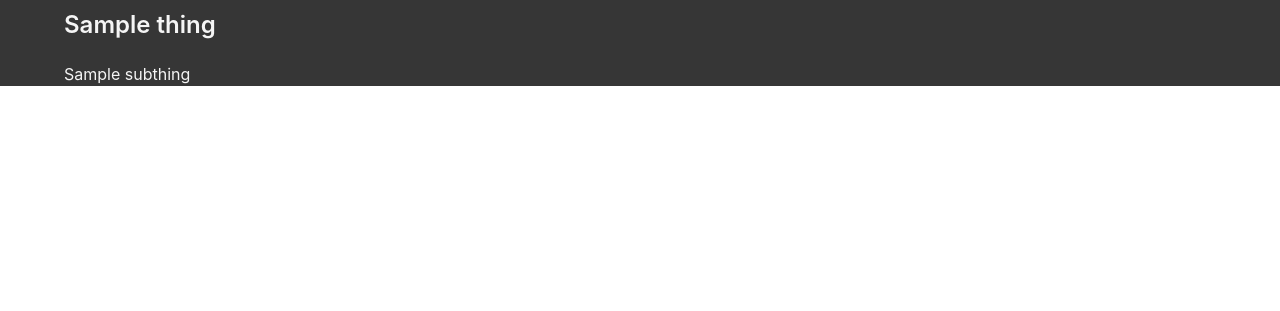
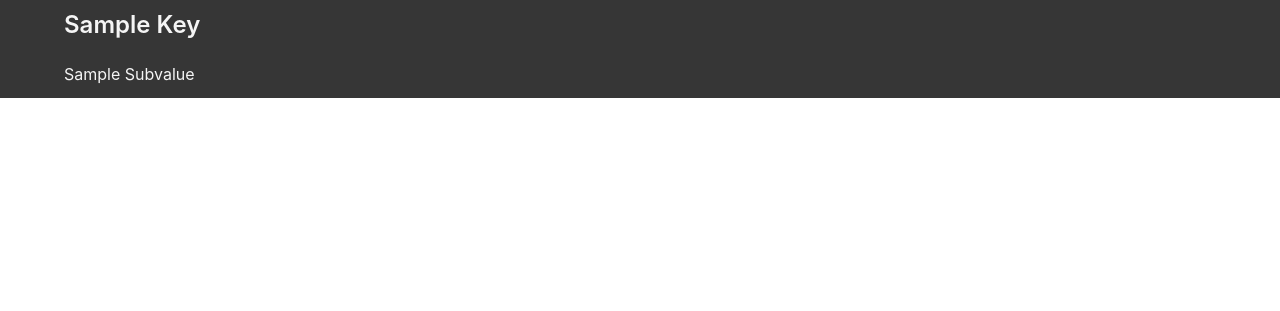
Before and after one commit to pswsm/testing-with-flask, a Flask app: template app/templates/index.html in a window 1280 px wide. Shown: the part 41-352 px from the top of the page. Run offline with Flask 2, Linux system fonts and the light colour scheme; the template is opened without the code that fills it: most values are stand-ins (such as "Sample title", 1, 10 or a date in 2020); some libraries are stand-ins or nearby versions.

Commit message:
Changed template to display blocks to my liking

```diff
--- a/app/templates/index.html
+++ b/app/templates/index.html
@@ -2,13 +2,18 @@
 
 {% block content %}
   <div class="container">
-    {% for thing in abtme %}
-    <p class="title is-4 has-text-light">{{ thing.name }}</p>
-    <ul>
-      {% for subthing in abtme.subthing %}
-      <li>{{ subthing.name }}
+    <div class="columns is-multiline">
+      {% for key, value in abtme.items() %}
+      <div class="column is-half-desktop">
+        <p class="title is-4 has-text-light">{{ key|title }}</p>
+        <ul>
+          {% for subvalue in value %}
+          <li>{{ subvalue|title }}</li>
+          {% endfor %}
+        </ul>
+      </div>
       {% endfor %}
-    </ul>
-    {% endfor %}
+    </div>
+
   </div>
 {% endblock %}
```
